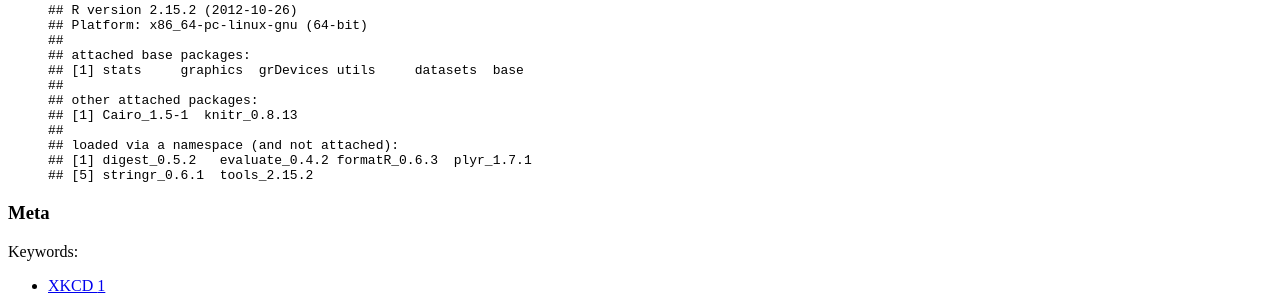
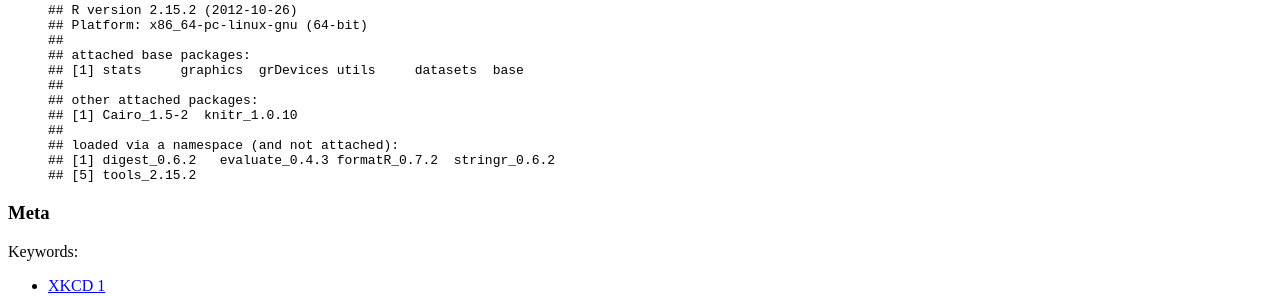
Before and after one commit to yulijia/vistat, a Jekyll site: the page built from _posts/2012-11-08-make-xkcd-style-graphs-in-r.md, in a window 1280 px wide. Shown: the part 1613-1909 px from the top of the page. Built offline with Jekyll 4.4.1, drawn with Linux system fonts in a browser that asks for light colours.

Commit message:
rebuild posts

```diff
--- a/_posts/2012-11-08-make-xkcd-style-graphs-in-r.md
+++ b/_posts/2012-11-08-make-xkcd-style-graphs-in-r.md
@@ -51,7 +51,7 @@
 lines(x, -1.5 + runif(length(x), -0.005, 0.005), xpd = NA, lwd = 2)
 {% endhighlight %}
 
-![plot of chunk draw-xkcd](http://animation.r-forge.r-project.org/vistat/2012-11-08-make-xkcd-style-graphs-in-r/draw-xkcd.png)
+![plot of chunk draw-xkcd](http://dl.dropbox.com/u/15335397/vistat/2012-11-08-make-xkcd-style-graphs-in-r/draw-xkcd.png)
 
 
 There are other ways to use additional fonts in R graphics, such as the **tikzDevice** and **extrafonts** package; the former requires knowledge of LaTeX, and the latter is easier to use.
@@ -79,9 +79,9 @@
 ## [1] stats     graphics  grDevices utils     datasets  base
 ##
 ## other attached packages:
-## [1] Cairo_1.5-1  knitr_0.8.13
+## [1] Cairo_1.5-2  knitr_1.0.10
 ##
 ## loaded via a namespace (and not attached):
-## [1] digest_0.5.2   evaluate_0.4.2 formatR_0.6.3  plyr_1.7.1
-## [5] stringr_0.6.1  tools_2.15.2
+## [1] digest_0.6.2   evaluate_0.4.3 formatR_0.7.2  stringr_0.6.2
+## [5] tools_2.15.2
 {% endhighlight %}
```
Also changed, not shown: _posts/2012-11-05-to-see-a-world-in-grains-of-sand.md (+11 -11 lines), _posts/2012-11-06-brownian-motion-with-r.md (+2 -2 lines), _posts/2012-11-07-contour-plots-with-d3-and-r.md (+4 -4 lines).
